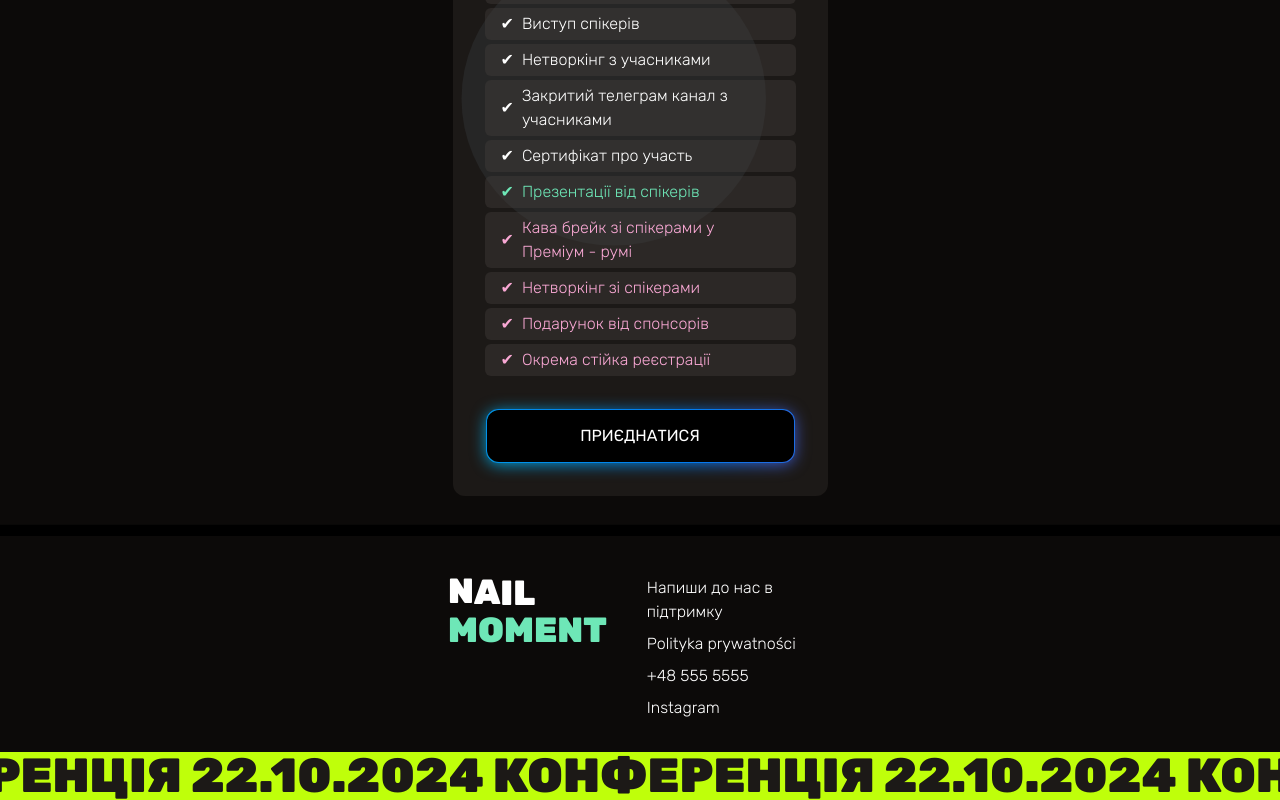
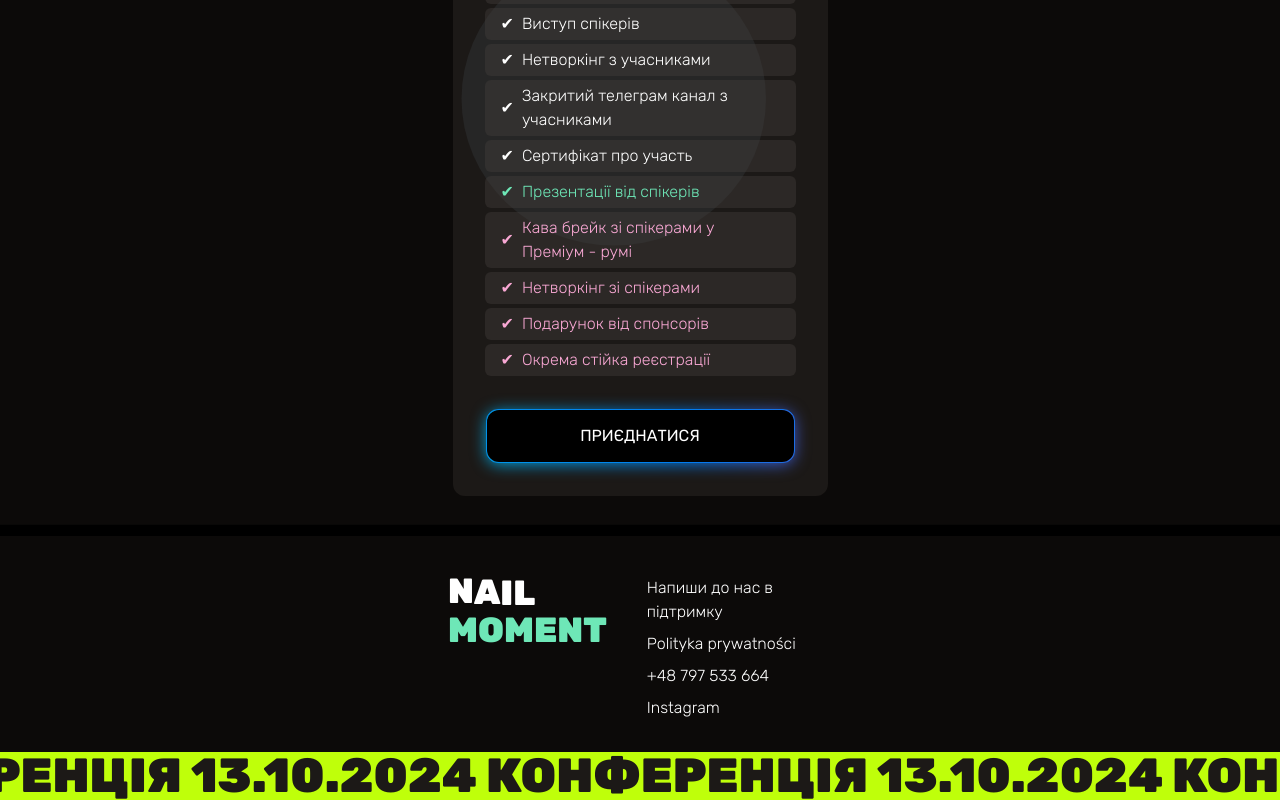
Before and after one commit to serhiihaniuk/nailmoment_next, a Next.js app: page / in a window 1280 px wide. Shown: the part 2626-3426 px from the top of the page. Built offline with nearby package versions, Linux system fonts and the light colour scheme.

Commit message:
fill data

```diff
--- a/src/app/page.tsx
+++ b/src/app/page.tsx
@@ -125,12 +125,12 @@ export default function Home() {
           </div>
           <div className="absolute rotate-12  bottom-5 flex items-center justify-center">
             <Marquee>
-              КОНФЕРЕНЦІЯ 22.10.2024 КОНФЕРЕНЦІЯ 22.10.2024 КОНФЕРЕНЦІЯ{" "}
-              22.10.2024 КОНФЕРЕНЦІЯ 22.10.2024 КОНФЕРЕНЦІЯ 22.10.2024{" "}
-              КОНФЕРЕНЦІЯ 22.10.2024 КОНФЕРЕНЦІЯ 22.10.2024 КОНФЕРЕНЦІЯ{" "}
-              22.10.2024 КОНФЕРЕНЦІЯ 22.10.2024 КОНФЕРЕНЦІЯ 22.10.2024{" "}
-              КОНФЕРЕНЦІЯ 22.10.2024 КОНФЕРЕНЦІЯ 22.10.2024 КОНФЕРЕНЦІЯ{" "}
-              22.10.2024 КОНФЕРЕНЦІЯ 22.10.2024 КОНФЕРЕНЦІЯ 22.10.2024{" "}
+              КОНФЕРЕНЦІЯ 13.10.2024 КОНФЕРЕНЦІЯ 13.10.2024 КОНФЕРЕНЦІЯ{" "}
+              13.10.2024 КОНФЕРЕНЦІЯ 13.10.2024 КОНФЕРЕНЦІЯ 13.10.2024{" "}
+              КОНФЕРЕНЦІЯ 13.10.2024 КОНФЕРЕНЦІЯ 13.10.2024 КОНФЕРЕНЦІЯ{" "}
+              13.10.2024 КОНФЕРЕНЦІЯ 13.10.2024 КОНФЕРЕНЦІЯ 13.10.2024{" "}
+              КОНФЕРЕНЦІЯ 13.10.2024 КОНФЕРЕНЦІЯ 13.10.2024 КОНФЕРЕНЦІЯ{" "}
+              13.10.2024 КОНФЕРЕНЦІЯ 13.10.2024 КОНФЕРЕНЦІЯ 13.10.2024{" "}
             </Marquee>
           </div>
         </Section>
@@ -223,24 +223,26 @@ export default function Home() {
                 <a href="/polityka">Polityka prywatności</a>
               </li>
               <li>
-                <a type="tel" href="/polityka">
-                  +48 555 5555
+                <a type="tel" href="tel:+48797533664">
+                  +48 797 533 664
                 </a>
               </li>
               <li className="flex gap-2 items-center">
-                <a href="instagram.com/nailmoment">Instagram</a>
+                <a href="https://www.instagram.com/nail_moment_pl?igsh=YWZpY2JjOTFueXc5">
+                  Instagram
+                </a>
               </li>
             </ul>
           </div>
 
           <div className="absolute  bottom-0 flex items-center justify-center">
             <Marquee>
-              КОНФЕРЕНЦІЯ 22.10.2024 КОНФЕРЕНЦІЯ 22.10.2024 КОНФЕРЕНЦІЯ
-              22.10.2024 КОНФЕРЕНЦІЯ 22.10.2024 КОНФЕРЕНЦІЯ 22.10.2024
-              КОНФЕРЕНЦІЯ 22.10.2024 КОНФЕРЕНЦІЯ 22.10.2024 КОНФЕРЕНЦІЯ
-              22.10.2024 КОНФЕРЕНЦІЯ 22.10.2024 КОНФЕРЕНЦІЯ 22.10.2024
-              КОНФЕРЕНЦІЯ 22.10.2024 КОНФЕРЕНЦІЯ 22.10.2024 КОНФЕРЕНЦІЯ
-              22.10.2024 КОНФЕРЕНЦІЯ 22.10.2024 КОНФЕРЕНЦІЯ 22.10.2024
+              КОНФЕРЕНЦІЯ 13.10.2024 КОНФЕРЕНЦІЯ 13.10.2024 КОНФЕРЕНЦІЯ
+              13.10.2024 КОНФЕРЕНЦІЯ 13.10.2024 КОНФЕРЕНЦІЯ 13.10.2024
+              КОНФЕРЕНЦІЯ 13.10.2024 КОНФЕРЕНЦІЯ 13.10.2024 КОНФЕРЕНЦІЯ
+              13.10.2024 КОНФЕРЕНЦІЯ 13.10.2024 КОНФЕРЕНЦІЯ 13.10.2024
+              КОНФЕРЕНЦІЯ 13.10.2024 КОНФЕРЕНЦІЯ 13.10.2024 КОНФЕРЕНЦІЯ
+              13.10.2024 КОНФЕРЕНЦІЯ 13.10.2024 КОНФЕРЕНЦІЯ 13.10.2024
             </Marquee>
           </div>
         </Section>
```
